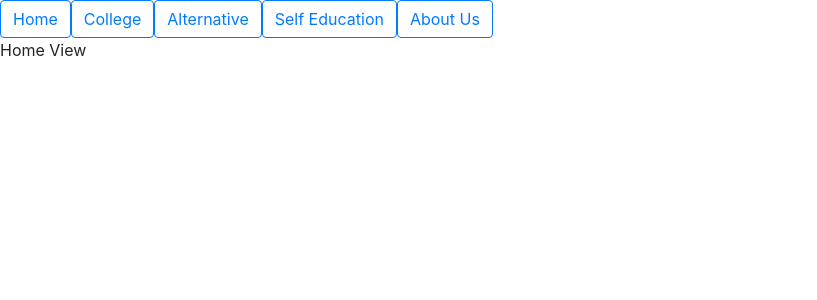
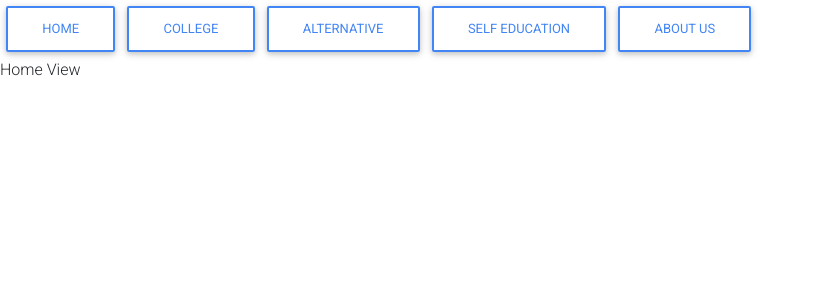
Before and after one commit to cfg-hbcuhsi/team-10, a React (Create React App) app: page / in a window 1280 px wide. Shown: the top 300 px of the page, without its empty margins (0-817 px from the left). Built offline with nearby package versions, Linux system fonts and the light colour scheme.

Commit message:
Switched from React Bootstrap to MDBootstrap

```diff
--- a/package.json
+++ b/package.json
@@ -6,10 +6,9 @@
     "@testing-library/jest-dom": "^4.2.4",
     "@testing-library/react": "^9.3.2",
     "@testing-library/user-event": "^7.1.2",
-    "bootstrap": "^4.5.2",
     "history": "^4.10.1",
+    "mdbreact": "^4.27.0",
     "react": "^16.13.1",
-    "react-bootstrap": "^1.3.0",
     "react-dom": "^16.13.1",
     "react-router-dom": "^5.2.0",
     "react-scripts": "3.4.3"
--- a/src/components/App.js
+++ b/src/components/App.js
@@ -2,7 +2,7 @@ import React, {Component} from 'react';
 import './App.css';
 import Routes from './Routes';
 import history from './history';
-import { Button } from 'react-bootstrap';
+import { MDBBtn } from 'mdbreact';
 
 class App extends Component {
 
@@ -19,11 +19,11 @@ class App extends Component {
         return (
             <div>
               <div>
-                <Button type="submit" variant="outline-primary" onClick={() => history.push("/")}>Home</Button>
-                <Button type="submit" variant="outline-primary" onClick={() => history.push("/college")}>College</Button>
-                <Button type="submit" variant="outline-primary" onClick={() => history.push("/alternative-careers")}>Alternative</Button>
-                <Button type="submit" variant="outline-primary" onClick={() => history.push("/self-education")}>Self Education</Button>
-                <Button type="submit" variant="outline-primary" onClick={() => history.push("/about")}>About Us</Button>
+                <MDBBtn outline color="primary" type="submit" onClick={() => history.push("/")}>Home</MDBBtn>
+                <MDBBtn outline color="primary" type="submit"  onClick={() => history.push("/college")}>College</MDBBtn>
+                <MDBBtn outline color="primary" type="submit"  onClick={() => history.push("/alternative-careers")}>Alternative</MDBBtn>
+                <MDBBtn outline color="primary" type="submit" onClick={() => history.push("/self-education")}>Self Education</MDBBtn>
+                <MDBBtn outline color="primary" type="submit" onClick={() => history.push("/about")}>About Us</MDBBtn>
               </div>
              <Routes/>
             </div>
--- a/src/index.js
+++ b/src/index.js
@@ -3,7 +3,9 @@ import ReactDOM from 'react-dom';
 import './index.css';
 import App from './components/App';
 import * as serviceWorker from './serviceWorker';
-import 'bootstrap/dist/css/bootstrap.min.css';
+import '@fortawesome/fontawesome-free/css/all.min.css';
+import 'bootstrap-css-only/css/bootstrap.min.css';
+import 'mdbreact/dist/css/mdb.css';
 
 ReactDOM.render(
   <React.StrictMode>
```
Also changed, not shown: 1 other file (tests, documents, lock files or other folders).
